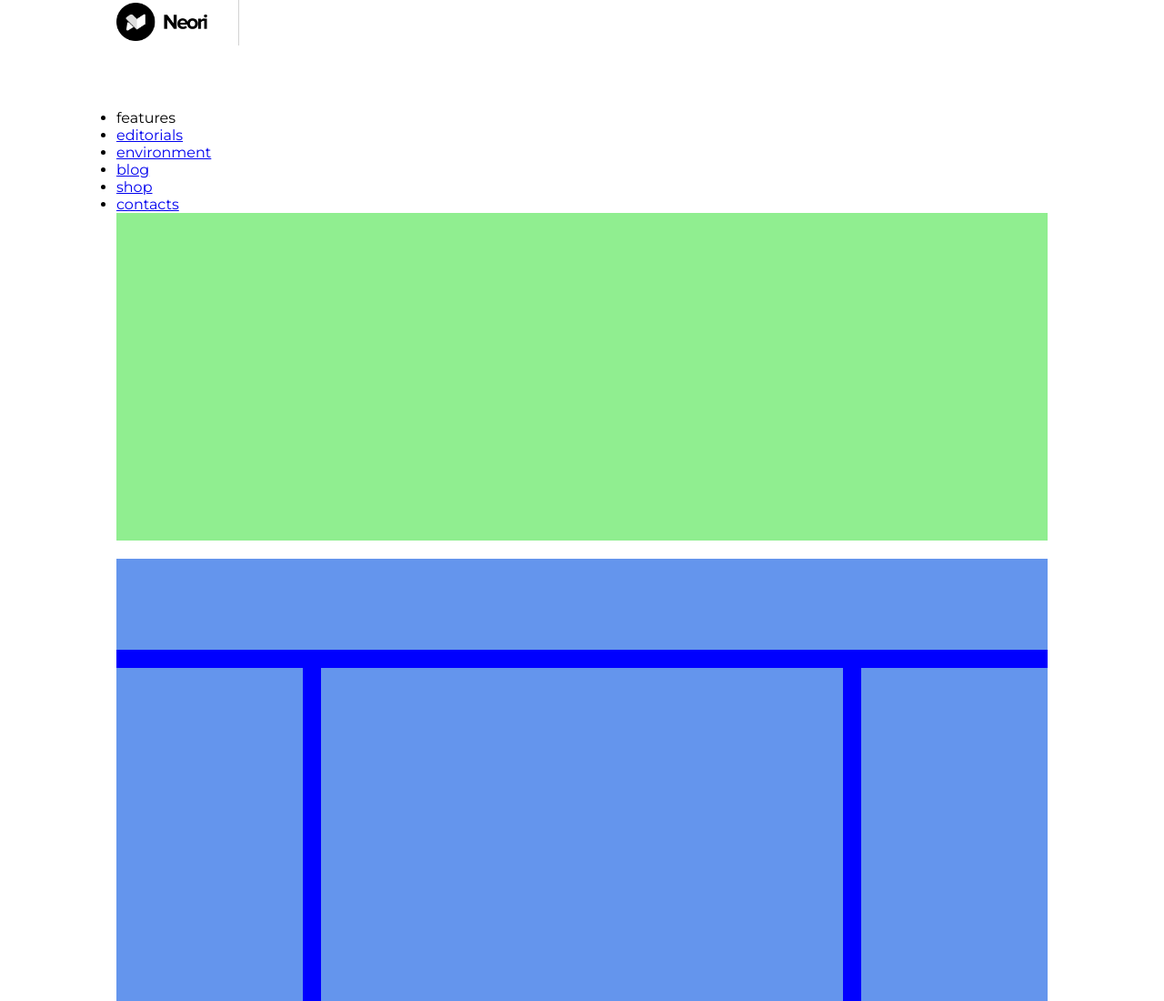
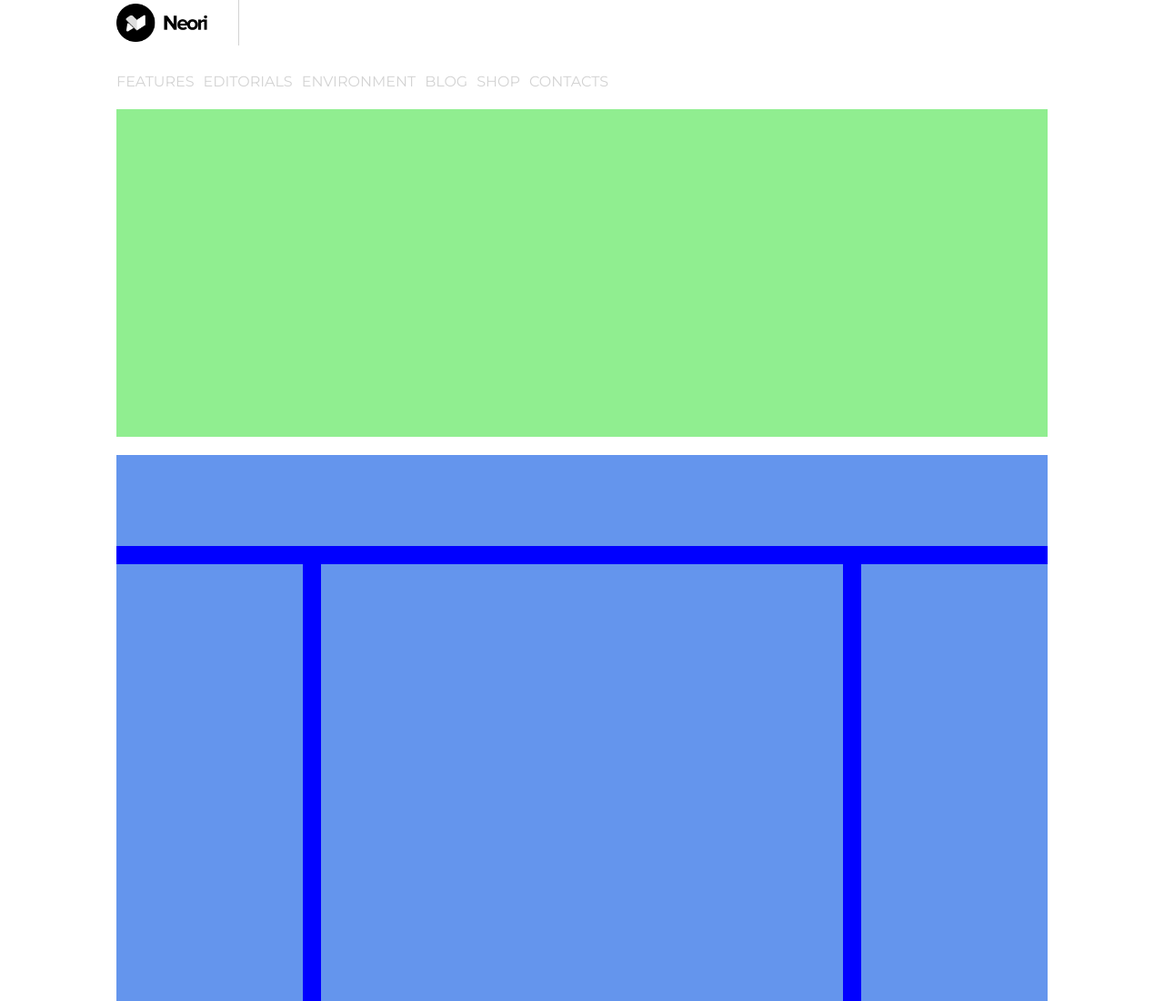
Before and after one commit to GiuliaSossai/htmlcss-wp, a plain HTML site: page index.html in a window 1280 px wide. Shown: the top 1100 px of the page at 91% size. Drawn offline with Linux system fonts and the light colour scheme.

Commit message:
nav menu

```diff
--- a/assets/css/style.css
+++ b/assets/css/style.css
@@ -30,7 +30,6 @@ header .top {
 .logo {
   width: 100px;
   height: 50px;
-  margin-top: -3px;
   background-image: url(/assets/img/logo.png);
   background-position: left;
   background-repeat: no-repeat;
@@ -45,9 +44,33 @@ header .top {
   border-left: 1px solid lightgrey;
   display: inline-block;
   vertical-align: middle;
-
 }
 
+
+/*nav menu*/
+nav {
+ height: 50px;
+ padding-top: 30px;
+}
+
+nav li {
+  list-style-type: none;
+  text-transform: uppercase;
+  float: left;
+  margin-right: 10px;
+}
+
+nav li a, nav li a:visited {
+  color: lightgrey;
+  text-transform: uppercase;
+  text-decoration: none;
+}
+
+nav li a:hover, nav li a:active {
+  color: red;
+}
+
+/*jumbotron*/
 header .jumbotron {
   height: 360px;
   background-color: lightgreen;
--- a/index.html
+++ b/index.html
@@ -20,21 +20,22 @@
      <div class="top">
        <div class="logo"></div>
        <div class="vertical-line"></div>
-     </div>
 
-     <!-- header menu -->
-     <nav class="clearfix">
-      <ul>
-        <li> <a href="#"></a>features</li>
-        <li> <a href="#">editorials</a></li>
-        <li> <a href="#">environment</a></li>
-        <li> <a href="#">blog</a></li>
-        <li> <a href="#">shop</a></li>
-        <li> <a href="#">contacts</a></li>
-      </ul>
-     </nav>
+       <!-- header menu -->
+       <nav class="clearfix">
+         <ul>
+           <li><a href="#">features</a></li>
+           <li><a href="#">editorials</a></li>
+           <li><a href="#">environment</a></li>
+           <li><a href="#">blog</a></li>
+           <li><a href="#">shop</a></li>
+           <li><a href="#">contacts</a></li>
+         </ul>
+       </nav>
 
+      </div>
 
+      <!-- header jumbotron -->
      <div class="jumbotron"></div>
    </header>
 
```
